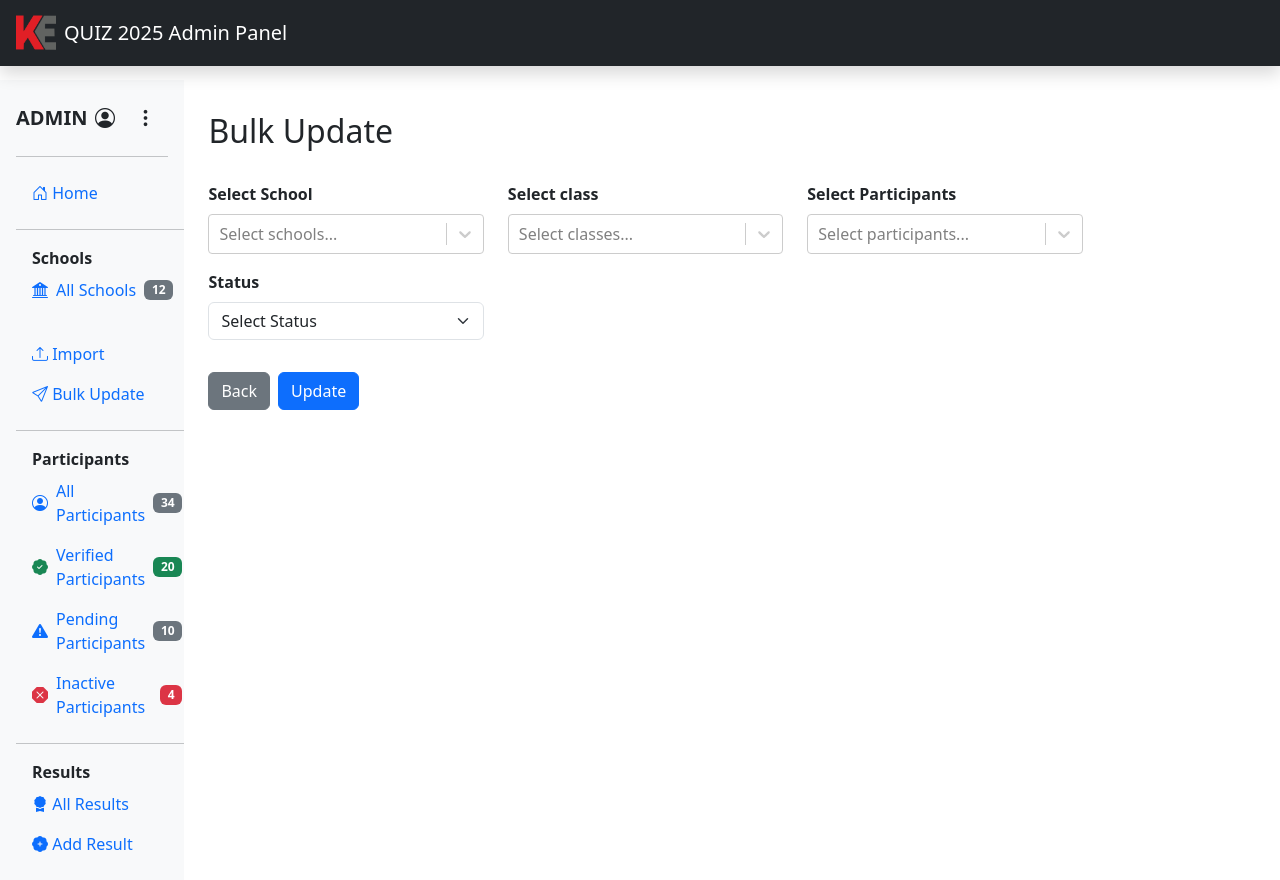
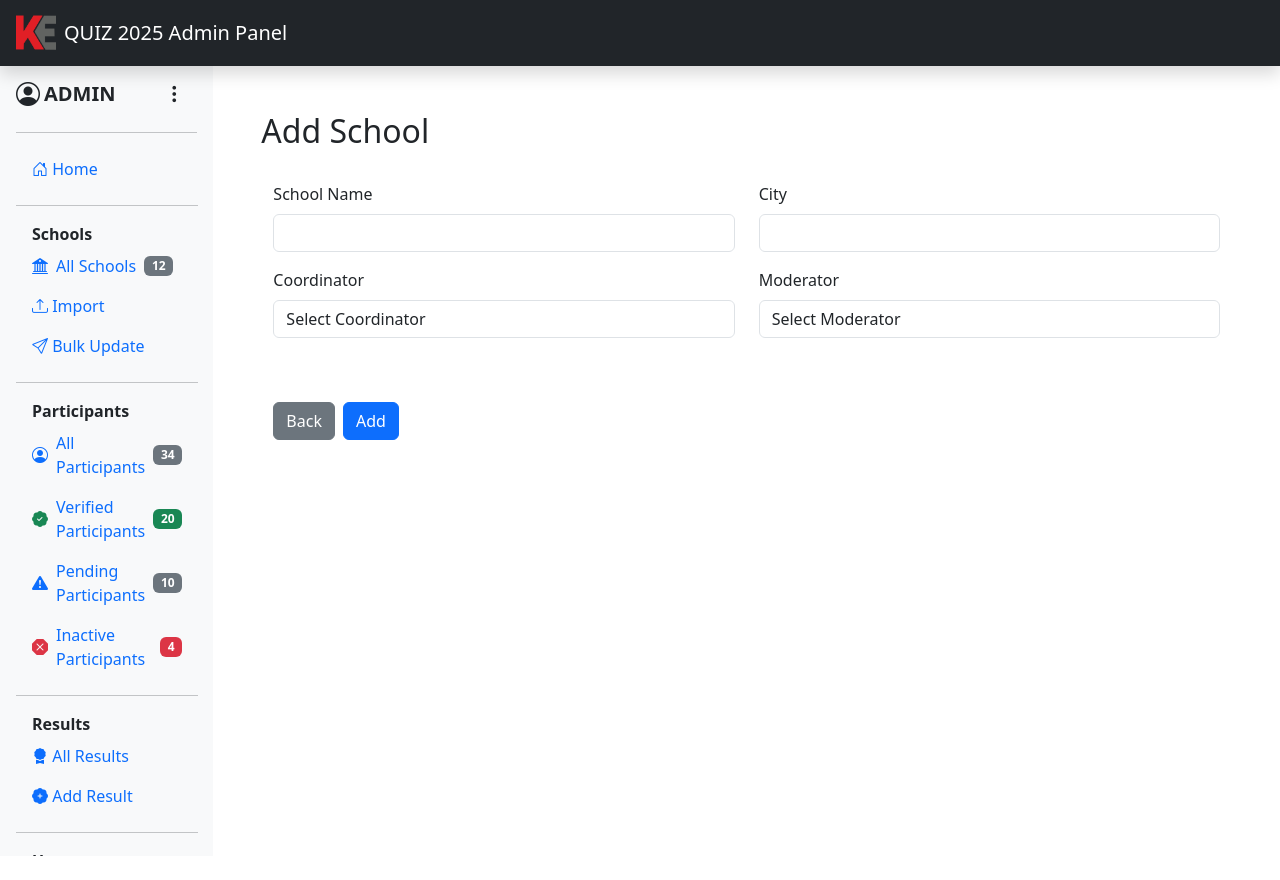
Before and after one commit to Shinjon101/quiz2025-frontend, a React (Vite) app: page / in a window 1280 px wide. After the commit the page ends 856 px from the top, so only its background shows below. Built offline with nearby package versions, Linux system fonts and the light colour scheme.

Commit message:
fix: layout fix

```diff
--- a/src/App.tsx
+++ b/src/App.tsx
@@ -19,8 +19,8 @@ export default function App() {
           <Sidebar show={sidebarOpen} onHide={() => setSidebarOpen(false)} />
 
           <main className="col-md-9 ms-sm-auto col-lg-10 px-md-4 pt-4 mt-sm-3">
-            <BulkUpdatePage />
-            {/*   <AddSchoolForm /> */}
+            {/*  <BulkUpdatePage /> */}
+            <AddSchoolForm />
             {/*  <SchoolsTable schools={mockSchools} userRole="admin" /> */}
           </main>
         </div>
--- a/src/components/Sidebar.tsx
+++ b/src/components/Sidebar.tsx
@@ -42,7 +42,7 @@ export default function Sidebar({ show, onHide }: Props) {
 
       {/* Desktop Sidebar */}
       <aside
-        className="col-md-3 col-lg-2 bg-light sidebar d-none d-md-flex flex-column flex-shrink-0 p-3 mt-4"
+        className="col-md-3 col-lg-2 bg-light sidebar d-md-flex flex-column flex-shrink-0 p-3"
         style={{ height: "100vh", overflowY: "auto" }}
       >
         <SidebarContent counts={counts} />
@@ -63,8 +63,10 @@ function SidebarContent({
   return (
     <div className=" flex-grow-1">
       <div className="d-flex flex-row align-items-center justify-content-between">
-        <strong className="fs-5">ADMIN</strong>
-        <i className="bi bi-person-circle fs-5" />
+        <div className="d-flex justify-content-center align-items-center gap-1">
+          <i className="bi bi-person-circle fs-4" />
+          <strong className="fs-5">ADMIN</strong>
+        </div>
         <button className="btn btn-link text-dark bi bi-three-dots-vertical fs-5" />
       </div>
 
--- a/src/pages/BulkUpdatePage.tsx
+++ b/src/pages/BulkUpdatePage.tsx
@@ -23,7 +23,7 @@ export default function BulkUpdatePage() {
 
   const participants = [
     { id: "P001", name: "Aarav Singh", status: "verified" },
-    { id: "P002", name: "Koyel Das", status: "pending" },
+    { id: "P002", name: "Ram Das", status: "pending" },
     { id: "P003", name: "Ravi Mehta", status: "verified" },
     { id: "P004", name: "Nisha Patel", status: "pending" },
   ];
@@ -56,31 +56,12 @@ export default function BulkUpdatePage() {
   }
 
   return (
-    <main>
+    <div className="px-md-4">
       <div className="d-flex justify-content-between flex-wrap flex-md-nowrap align-items-center pt-3 pb-2 mb-3">
         <h1 className="h2">Bulk Update</h1>
       </div>
 
-      <style>{`
-        th { text-transform: capitalize; }
-        .action-btn { margin-right: 5px; }
-        label { font-size: 16px; font-weight: bold; }
-        small kbd {
-          vertical-align: middle;
-          padding: 2px 6px;
-          user-select: none !important;
-          font-size: 16px;
-          font-weight: bold;
-          background: white;
-          color: black;
-          border: 1px solid black;
-        }
-        .table-responsive::-webkit-scrollbar { height: 12px !important; cursor: pointer !important; }
-        .react-select-container { width: 100%; }
-        .react-select__control { min-height: 40px; }
-      `}</style>
-
-      <form onSubmit={handleSubmit}>
+      <form className="container" onSubmit={handleSubmit}>
         <div className="row">
           <div className="col-sm-4 mb-3">
             <label htmlFor="school" className="form-label">
@@ -99,12 +80,11 @@ export default function BulkUpdatePage() {
               closeMenuOnSelect={false}
               noOptionsMessage={() => "No schools"}
             />
-            <strong id="schoolMsg" className="text-danger" />
           </div>
 
           <div className="col-sm-4 mb-3">
             <label htmlFor="class" className="form-label">
-              Select class
+              Select Class
             </label>
             <Select
               inputId="class"
@@ -119,7 +99,6 @@ export default function BulkUpdatePage() {
               closeMenuOnSelect={false}
               noOptionsMessage={() => "No classes"}
             />
-            <strong id="classMsg" className="text-danger" />
           </div>
 
           <div className="col-sm-4 mb-3">
@@ -139,10 +118,9 @@ export default function BulkUpdatePage() {
               closeMenuOnSelect={false}
               noOptionsMessage={() => "No participants"}
             />
-            <strong id="idMsg" className="text-danger" />
           </div>
 
-          <div className="mb-3 col-4">
+          <div className="col-sm-4 mb-3">
             <label htmlFor="status" className="form-label">
               Status
             </label>
@@ -158,12 +136,11 @@ export default function BulkUpdatePage() {
               <option value="pending">Pending</option>
             </select>
           </div>
-        </div>
 
-        <div className="d-flex gap-2 mt-3">
+          <div className="col-sm-12 my-5">
             <button
               type="button"
-            className="btn btn-secondary"
+              className="btn btn-secondary me-2"
               onClick={() => window.history.back()}
             >
               Back
@@ -172,7 +149,8 @@ export default function BulkUpdatePage() {
               Update
             </button>
           </div>
+        </div>
       </form>
-    </main>
+    </div>
   );
 }
```
Lines whose indentation alone changed are shown as unchanged.
